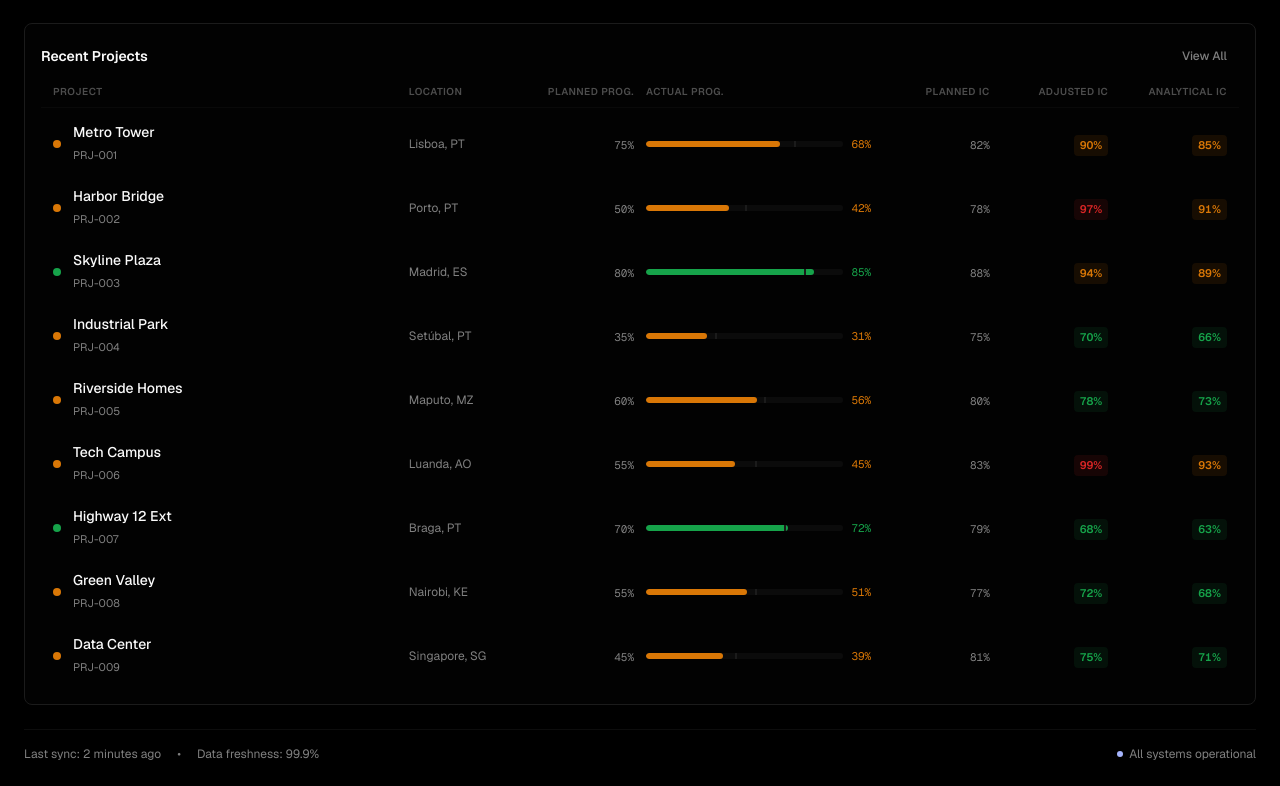
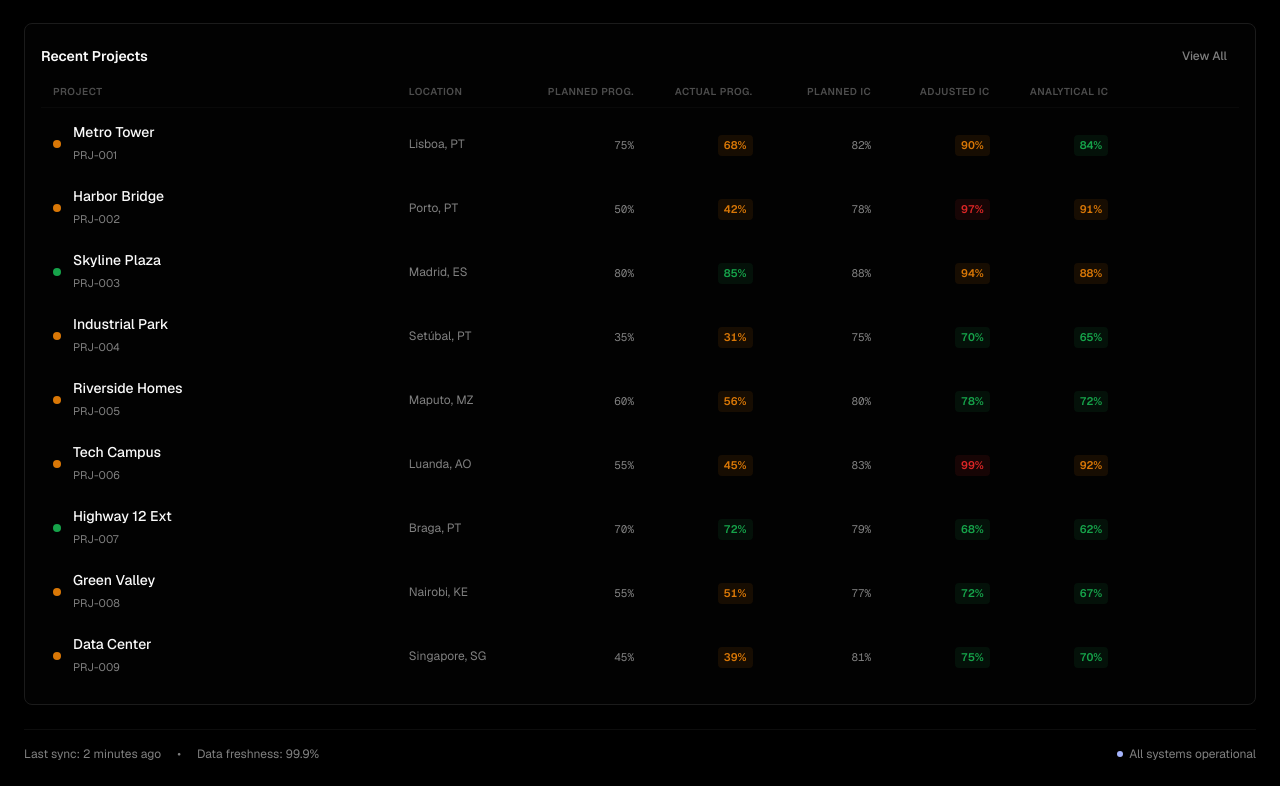
Before and after one commit to danielrebelo-volis/v0-volis-build-dashboard, a Next.js app: page / in a window 1280 px wide. Shown: the part 820-1606 px from the top of the page. Built offline with nearby package versions, Linux system fonts and the light colour scheme.

Commit message:
feat: replace ProgressBar with coloured value and fix Analytical IC alignment
Remove ProgressBar and align Analytical IC lower than Adjusted IC.

```diff
--- a/components/project-list.tsx
+++ b/components/project-list.tsx
@@ -42,35 +42,15 @@ function Badge({ value, color }: { value: string; color: string }) {
   )
 }
 
-function ProgressBar({ actual, planned }: { actual: number; planned: number }) {
-  const color = progressColor(actual, planned)
-  return (
-    <div className="flex items-center gap-2 min-w-0">
-      <div className="relative flex-1 h-1.5 bg-secondary rounded-full overflow-hidden">
-        {/* Planned marker */}
-        <div
-          className="absolute top-0 h-full w-0.5 bg-border z-10"
-          style={{ left: `${planned}%` }}
-        />
-        {/* Actual fill */}
-        <div
-          className="h-full rounded-full transition-all"
-          style={{ width: `${actual}%`, backgroundColor: color }}
-        />
-      </div>
-      <span className="text-[11px] font-mono shrink-0" style={{ color }}>{actual}%</span>
-    </div>
-  )
-}
-
 const COLUMNS = [
   { label: "Project", span: "col-span-3" },
   { label: "Location", span: "col-span-1" },
   { label: "Planned Prog.", span: "col-span-1" },
-  { label: "Actual Prog.", span: "col-span-2" },
+  { label: "Actual Prog.", span: "col-span-1" },
   { label: "Planned IC", span: "col-span-1" },
   { label: "Adjusted IC", span: "col-span-1" },
   { label: "Analytical IC", span: "col-span-1" },
+  { label: "", span: "col-span-1" },
 ]
 
 function ProjectRow({ name, id, location, plannedProgress, actualProgress, plannedIC, adjustedIC, analyticalIC }: Project) {
@@ -103,9 +83,9 @@ function ProjectRow({ name, id, location, plannedProgress, actualProgress, plann
           <span className="text-[11px] font-mono text-muted-foreground">{plannedProgress}%</span>
         </div>
 
-        {/* Actual Progress bar */}
-        <div className="col-span-2">
-          <ProgressBar actual={actualProgress} planned={plannedProgress} />
+        {/* Actual Progress */}
+        <div className="col-span-1 text-right">
+          <Badge value={`${actualProgress}%`} color={progressColor(actualProgress, plannedProgress)} />
         </div>
 
         {/* Planned IC */}
@@ -122,6 +102,9 @@ function ProjectRow({ name, id, location, plannedProgress, actualProgress, plann
         <div className="col-span-1 text-right">
           <Badge value={`${analyticalIC}%`} color={icColor(analyticalIC)} />
         </div>
+
+        {/* Spacer for grid alignment */}
+        <div className="col-span-1" />
       </div>
     </Link>
   )
@@ -129,15 +112,15 @@ function ProjectRow({ name, id, location, plannedProgress, actualProgress, plann
 
 export function ProjectList() {
   const projects: Project[] = [
-    { name: "Metro Tower",     id: "PRJ-001", location: "Lisboa, PT",    plannedProgress: 75,  actualProgress: 68,  plannedIC: 82,  adjustedIC: 90,  analyticalIC: 85 },
+    { name: "Metro Tower",     id: "PRJ-001", location: "Lisboa, PT",    plannedProgress: 75,  actualProgress: 68,  plannedIC: 82,  adjustedIC: 90,  analyticalIC: 84 },
     { name: "Harbor Bridge",   id: "PRJ-002", location: "Porto, PT",     plannedProgress: 50,  actualProgress: 42,  plannedIC: 78,  adjustedIC: 97,  analyticalIC: 91 },
-    { name: "Skyline Plaza",   id: "PRJ-003", location: "Madrid, ES",    plannedProgress: 80,  actualProgress: 85,  plannedIC: 88,  adjustedIC: 94,  analyticalIC: 89 },
-    { name: "Industrial Park", id: "PRJ-004", location: "Setúbal, PT",   plannedProgress: 35,  actualProgress: 31,  plannedIC: 75,  adjustedIC: 70,  analyticalIC: 66 },
-    { name: "Riverside Homes", id: "PRJ-005", location: "Maputo, MZ",    plannedProgress: 60,  actualProgress: 56,  plannedIC: 80,  adjustedIC: 78,  analyticalIC: 73 },
-    { name: "Tech Campus",     id: "PRJ-006", location: "Luanda, AO",    plannedProgress: 55,  actualProgress: 45,  plannedIC: 83,  adjustedIC: 99,  analyticalIC: 93 },
-    { name: "Highway 12 Ext",  id: "PRJ-007", location: "Braga, PT",     plannedProgress: 70,  actualProgress: 72,  plannedIC: 79,  adjustedIC: 68,  analyticalIC: 63 },
-    { name: "Green Valley",    id: "PRJ-008", location: "Nairobi, KE",   plannedProgress: 55,  actualProgress: 51,  plannedIC: 77,  adjustedIC: 72,  analyticalIC: 68 },
-    { name: "Data Center",     id: "PRJ-009", location: "Singapore, SG", plannedProgress: 45,  actualProgress: 39,  plannedIC: 81,  adjustedIC: 75,  analyticalIC: 71 },
+    { name: "Skyline Plaza",   id: "PRJ-003", location: "Madrid, ES",    plannedProgress: 80,  actualProgress: 85,  plannedIC: 88,  adjustedIC: 94,  analyticalIC: 88 },
+    { name: "Industrial Park", id: "PRJ-004", location: "Setúbal, PT",   plannedProgress: 35,  actualProgress: 31,  plannedIC: 75,  adjustedIC: 70,  analyticalIC: 65 },
+    { name: "Riverside Homes", id: "PRJ-005", location: "Maputo, MZ",    plannedProgress: 60,  actualProgress: 56,  plannedIC: 80,  adjustedIC: 78,  analyticalIC: 72 },
+    { name: "Tech Campus",     id: "PRJ-006", location: "Luanda, AO",    plannedProgress: 55,  actualProgress: 45,  plannedIC: 83,  adjustedIC: 99,  analyticalIC: 92 },
+    { name: "Highway 12 Ext",  id: "PRJ-007", location: "Braga, PT",     plannedProgress: 70,  actualProgress: 72,  plannedIC: 79,  adjustedIC: 68,  analyticalIC: 62 },
+    { name: "Green Valley",    id: "PRJ-008", location: "Nairobi, KE",   plannedProgress: 55,  actualProgress: 51,  plannedIC: 77,  adjustedIC: 72,  analyticalIC: 67 },
+    { name: "Data Center",     id: "PRJ-009", location: "Singapore, SG", plannedProgress: 45,  actualProgress: 39,  plannedIC: 81,  adjustedIC: 75,  analyticalIC: 70 },
   ]
 
   return (
@@ -152,7 +135,7 @@ export function ProjectList() {
       {/* Header row */}
       <div className="grid grid-cols-10 gap-3 px-3 pb-2 border-b border-border/30">
         {COLUMNS.map(({ label, span }) => (
-          <div key={label} className={`${span} text-[10px] font-semibold uppercase tracking-wider text-muted-foreground/60 ${label !== "Project" && label !== "Location" && label !== "Actual Prog." ? "text-right" : ""}`}>
+          <div key={label} className={`${span} text-[10px] font-semibold uppercase tracking-wider text-muted-foreground/60 ${label === "Project" || label === "Location" || label === "" ? "" : "text-right"}`}>
             {label}
           </div>
         ))}
```
